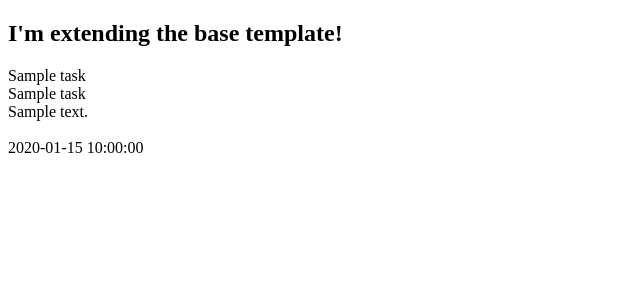
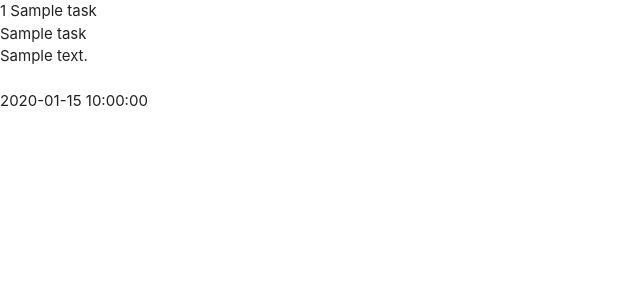
Before and after one commit to oisintohak/flask-task-manager-project, a Flask app: page / in a window 1280 px wide. Shown: the top 300 px of the page, without its empty margins (0-640 px from the left). Run offline with Flask 2, Linux system fonts and the light colour scheme; a database or web service that is not in the repository returns one stand-in record (values such as "Sample title"); some libraries are stand-ins or nearby versions.

Commit message:
add Materialize and static files

```diff
--- a/app.py
+++ b/app.py
@@ -1,5 +1,7 @@
 import os
-from flask import Flask, flash, render_template, redirect, request, session, url_for
+from flask import (
+    Flask, flash, render_template,
+    redirect, request, session, url_for)
 from flask_pymongo import PyMongo
 from bson.objectid import ObjectId
 if os.path.exists("env.py"):
--- /dev/null
+++ b/static/css/style.css
@@ -0,0 +1,3 @@
+body {
+  background-color: #fff;
+}
--- a/templates/base.html
+++ b/templates/base.html
@@ -1,13 +1,26 @@
 <!DOCTYPE html>
 <html lang="en">
 <head>
-  <meta charset="UTF-8">
-  <meta http-equiv="X-UA-Compatible" content="IE=edge">
-  <meta name="viewport" content="width=device-width, initial-scale=1.0">
-  <title>Task Manager</title>
+    <meta charset="UTF-8">
+    <meta name="viewport" content="width=device-width, initial-scale=1.0">
+    <link rel="stylesheet" href="https://cdnjs.cloudflare.com/ajax/libs/font-awesome/5.13.1/css/all.min.css"
+        integrity="sha512-xA6Hp6oezhjd6LiLZynuukm80f8BoZ3OpcEYaqKoCV3HKQDrYjDE1Gu8ocxgxoXmwmSzM4iqPvCsOkQNiu41GA==" crossorigin="anonymous" type="text/css">
+    <link rel="stylesheet" href="https://cdnjs.cloudflare.com/ajax/libs/materialize/1.0.0/css/materialize.min.css" type="text/css">
+    <link rel="stylesheet" href="{{ url_for('static', filename='css/style.css') }}" type="text/css">
+    {% block styles %}
+    {% endblock %}
+    <title>Task Manager</title>
 </head>
 <body>
-  {% block content %}
-  {% endblock %}
+
+    {% block content %}
+    {% endblock %}
+
+    <script src="https://code.jquery.com/jquery-3.5.1.min.js"
+        integrity="sha256-9/aliU8dGd2tb6OSsuzixeV4y/faTqgFtohetphbbj0=" crossorigin="anonymous"></script>
+    <script src="https://cdnjs.cloudflare.com/ajax/libs/materialize/1.0.0/js/materialize.min.js"></script>
+    <script src="{{ url_for('static', filename='js/script.js') }}"></script>
+    {% block scripts %}
+    {% endblock %}
 </body>
 </html>
--- a/templates/tasks.html
+++ b/templates/tasks.html
@@ -1,9 +1,8 @@
 {% extends "base.html" %}
 {% block content %}
 
-    <h2>I'm extending the base template!</h2>
-
     {% for task in tasks %}
+        {{ task.id }}
         {{ task.task_name }}<br>
         {{ task.category_name }}<br>
         {{ task.task_description }}<br>
```
Also changed, not shown: static/js/script.js (added).
